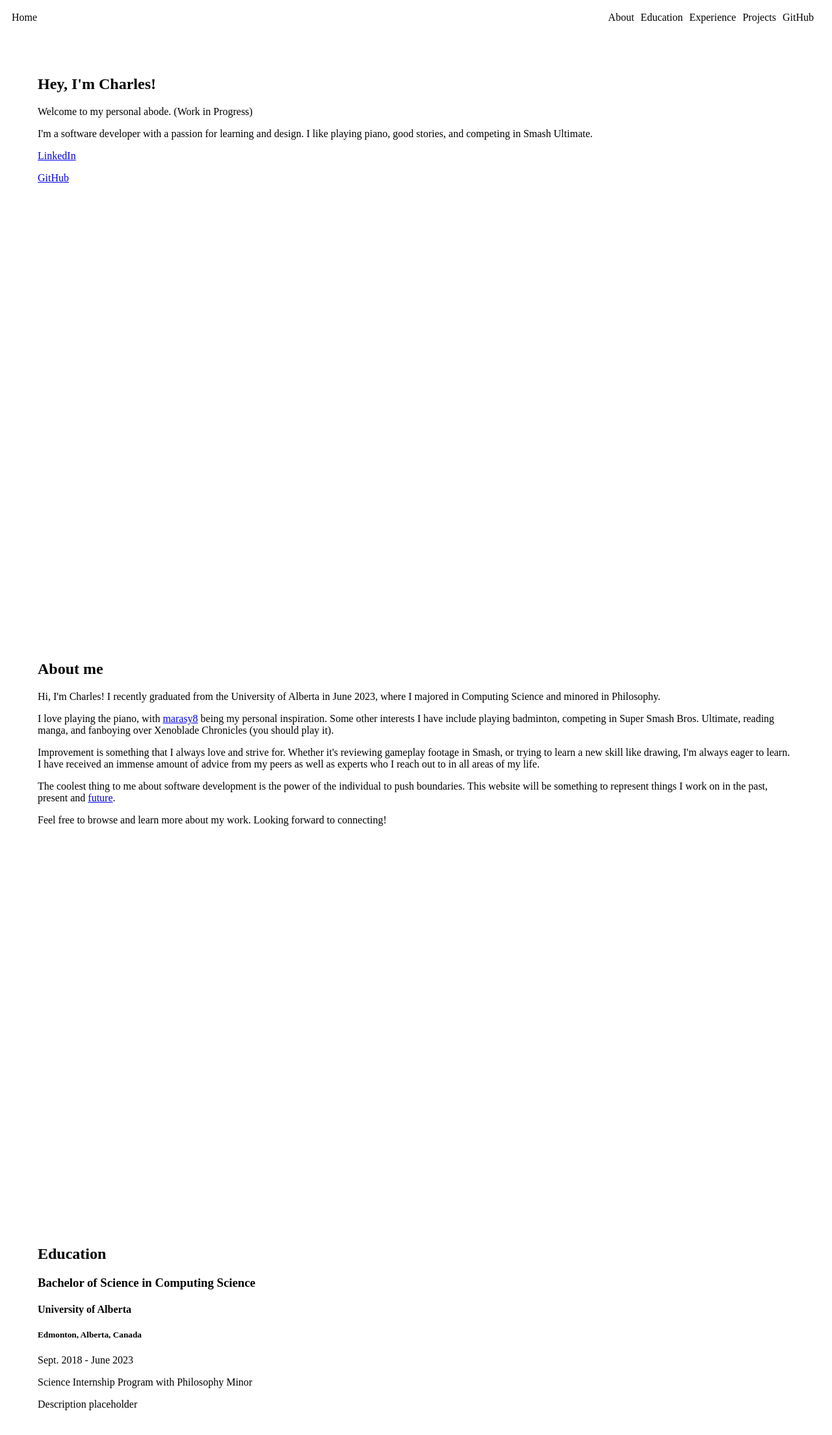
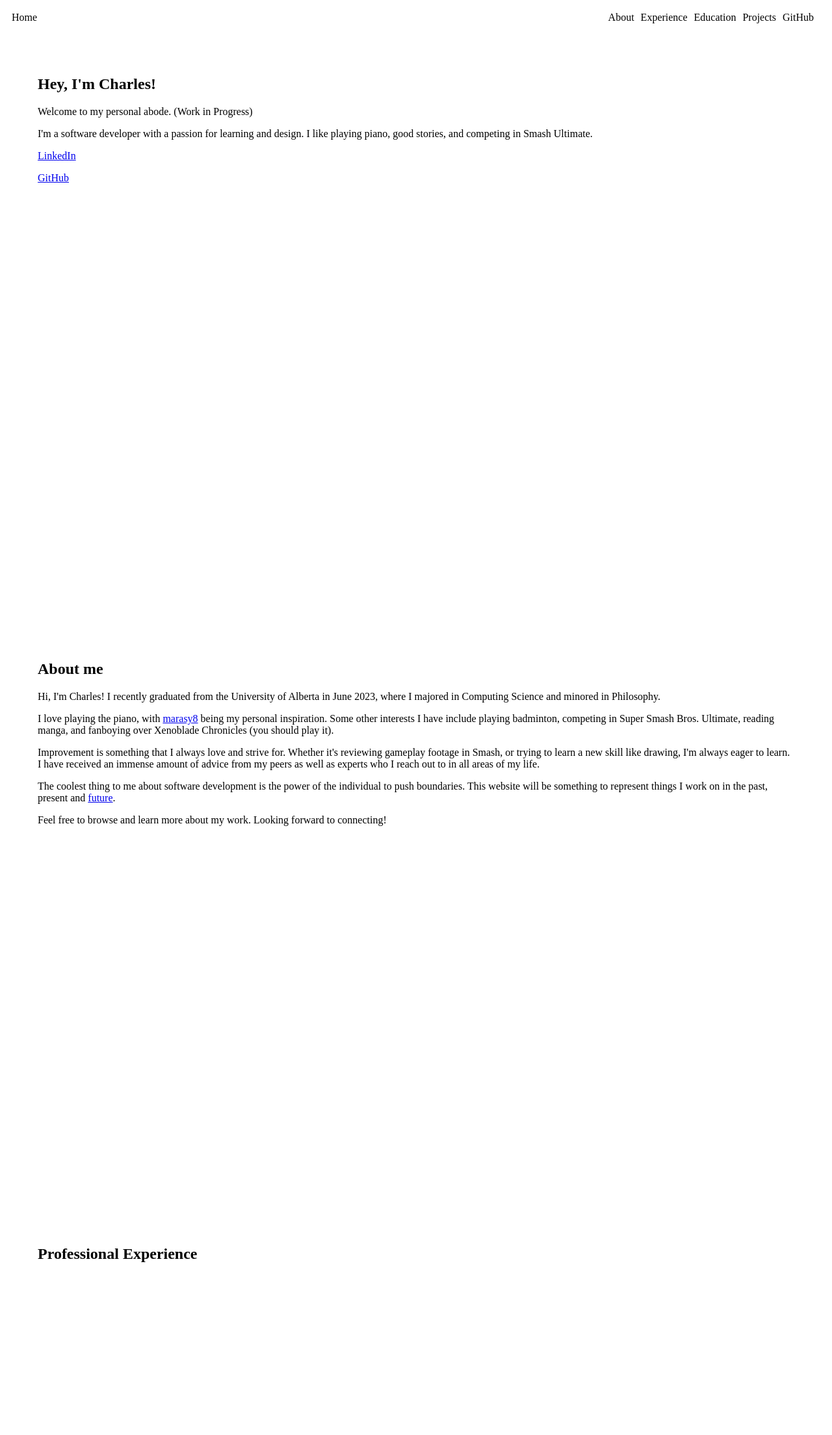
Before and after one commit to Marasy8/portfolio-website, a React (Create React App) app: page / in a window 1280 px wide. Shown: the top 2208 px of the page at 65% size. Built offline with nearby package versions, Linux system fonts and the light colour scheme.

Commit message:
put exp in front

```diff
--- a/src/App.js
+++ b/src/App.js
@@ -26,6 +26,7 @@ const App = () => {
             <a href = "https://github.com/marasy8" target="_blank" rel = "noopener noreferrer">GitHub</a>
           </p>
         </section>
+
         <section id="about" className="section">
           <h2>About me</h2>
           <p>
@@ -47,6 +48,11 @@ const App = () => {
             Feel free to browse and learn more about my work. Looking forward to connecting!
           </p>
         </section>
+
+        <section id="experience" className="section">
+          <h2>Professional Experience</h2>
+        </section>
+
         <section id="education" className="section">
           <h2>Education</h2>
           <p>
@@ -63,11 +69,8 @@ const App = () => {
           <p>
             Description placeholder
           </p>
+        </section>
 
-        </section>
-        <section id="experience" className="section">
-          <h2>Professional Experience</h2>
-        </section>
         <section id="projects" className="section">
           <h2>Projects</h2>
         </section>
--- a/src/Navigation.js
+++ b/src/Navigation.js
@@ -10,8 +10,8 @@ const Navigation = () => {
         </div>
         <div className="right-links">
           <a href ="#about">About</a>
+          <a href ="#experience">Experience</a>
           <a href ="#education">Education</a>
-          <a href ="#experience">Experience</a>
           <a href ="#projects">Projects</a>
           <a href ="https://github.com/marasy8" target="_blank" rel = "noopener noreferrer">GitHub</a>
         </div>
```
